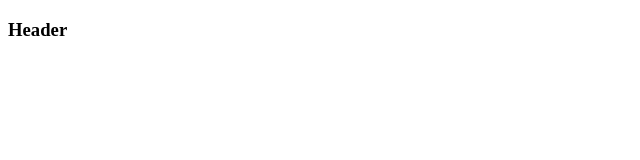
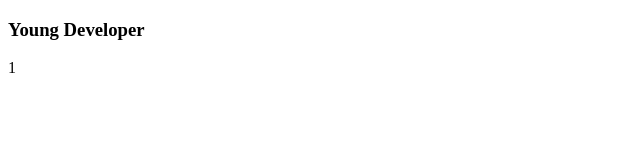
Before and after one commit to bexuma/yd-client, a React (Create React App) app: page /posts/1 in a window 1280 px wide. Shown: the top 160 px of the page, without its empty margins (0-640 px from the left). Built offline with nearby package versions, Linux system fonts and the light colour scheme.

Commit message:
posts/:id

```diff
--- /dev/null
+++ b/src/components/Post.js
@@ -0,0 +1,15 @@
+import React, { Component } from 'react'
+
+export class Post extends Component {
+  render() {
+    return (
+      <div>
+        <p>
+          {this.props.match.params.id}
+        </p>
+      </div>
+    )
+  }
+}
+
+export default Post
--- a/src/components/PostList.js
+++ b/src/components/PostList.js
@@ -3,6 +3,7 @@ import React, { Component } from 'react'
 import { Query } from "react-apollo";
 import gql from "graphql-tag";
 import ReactMarkdown from "react-markdown";
+import {Link} from 'react-router-dom';
 
 const POSTS_QUERY = gql`
   {
@@ -30,10 +31,10 @@ export class PostList extends Component {
           return data.posts.map(({ id, postTranslations }) => (
             <div key={id}>
               <ul>
-                {postTranslations.map(({ language, title, body }) => {
+                {postTranslations.map(({title, body}) => {
                   return (
                     <li key={id}>
-                      <h4>{title}</h4>
+                      <Link to={`/posts/${id}`}>{title}</Link>
                       <div style={{ whiteSpace: "pre-line" }}>
                         <ReactMarkdown source={body} />
                       </div>
--- a/src/index.js
+++ b/src/index.js
@@ -1,7 +1,8 @@
 import React from "react";
 import ReactDOM from "react-dom";
 import { ApolloProvider } from "react-apollo";
-import App from "./components/App";
+import PostList from "./components/PostList";
+import Post from "./components/Post";
 import { BrowserRouter as Router, Route, Link } from "react-router-dom";
 
 import ApolloClient from "apollo-boost";
@@ -14,9 +15,10 @@ ReactDOM.render(
   <ApolloProvider client={client}>
     <Router>
       <div>
-        <h3>Header</h3>
+        <h3>Young Developer</h3>
 
-        <Route exact path="/" component={App} />
+        <Route exact path="/" component={PostList} />
+        <Route path="/posts/:id" component={Post} />
       </div>
     </Router>
   </ApolloProvider>,
```
